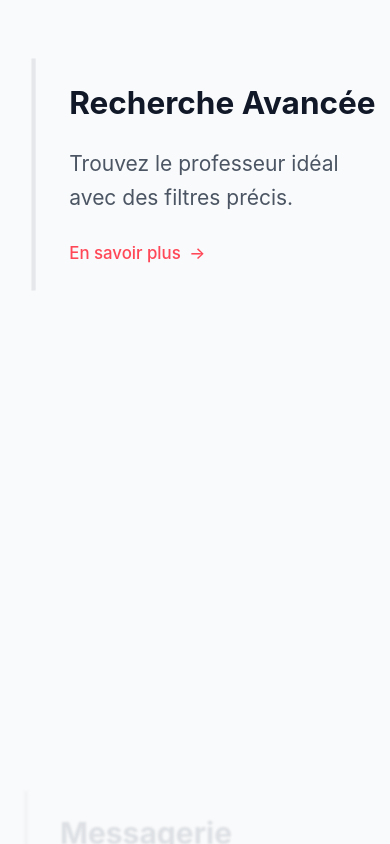
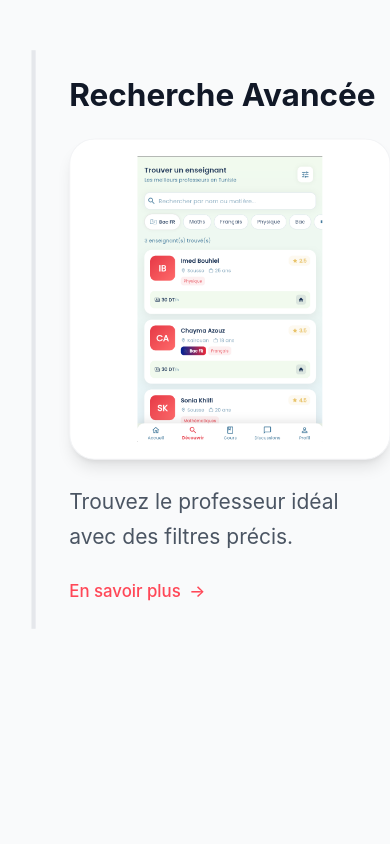
Before and after one commit to Marw1BS/etudi_web, a React (Vite) app: page / in a window 390 px wide. Shown: the part 4120-4964 px from the top of the page. Built offline with nearby package versions, Linux system fonts and the light colour scheme.

Commit message:
feat: Add mobile responsiveness for features section (inline images)

```diff
--- a/src/pages/Home/index.jsx
+++ b/src/pages/Home/index.jsx
@@ -354,6 +354,18 @@ function Home() {
                     <h3 className={`text-3xl md:text-4xl font-bold mb-6 ${activeFeature === index ? 'text-gray-900' : 'text-gray-400'}`}>
                       {feature.title}
                     </h3>
+
+                    {/* Mobile Image (Inline) - Visible only on small screens */}
+                    <div className="md:hidden mb-6 w-full relative">
+                      <div className={`w-full aspect-square rounded-3xl bg-white shadow-lg border border-gray-100 overflow-hidden flex items-center justify-center p-4`}>
+                        <img
+                          src={feature.image}
+                          alt={feature.title}
+                          className="w-full h-full object-contain"
+                        />
+                      </div>
+                    </div>
+
                     <p className={`text-xl leading-relaxed max-w-sm transition-colors duration-500 ${activeFeature === index ? 'text-gray-600' : 'text-gray-300'}`}>
                       {feature.desc}
                     </p>
```
